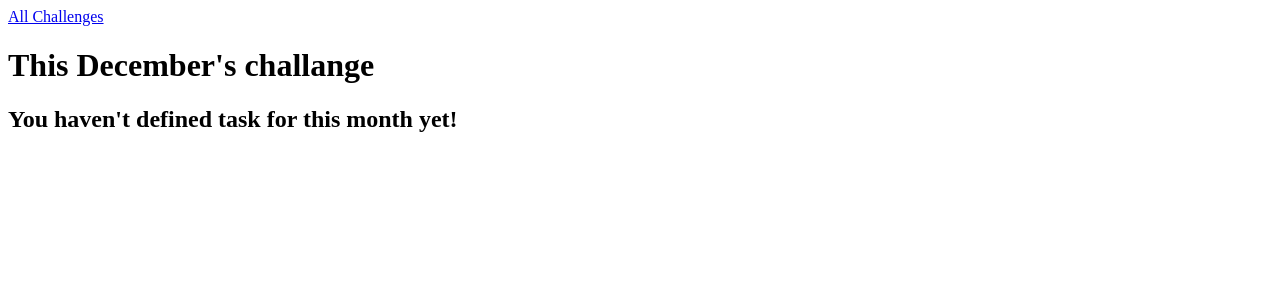
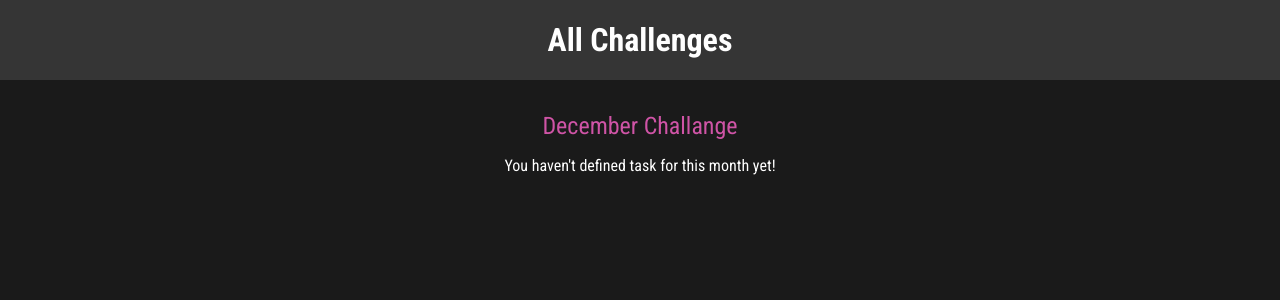
Before and after one commit to tomaszpuzio/monthly_challenges, a Django app: page /challenges/december in a window 1280 px wide. Shown: the top 300 px of the page. Run offline with Django 3.2, Linux system fonts and the light colour scheme.

Commit message:
Include more styling

```diff
--- /dev/null
+++ b/challenges/static/challenges/challenge.css
@@ -0,0 +1,22 @@
+h1,
+h2 {
+  text-align: center;
+  color: white;
+}
+
+h1 {
+  font-size: 1.5rem;
+  margin: 2rem 0 1rem 0;
+  font-weight: normal;
+  color: #cf54a6;
+}
+
+h2 {
+  font-size: 3rem;
+  font-weight: bold;
+}
+
+.fallback {
+  text-align: center;
+  color: white;
+}
--- /dev/null
+++ b/challenges/static/challenges/includes/header.css
@@ -0,0 +1,25 @@
+header {
+    width: 100%;
+    height: 5rem;
+    background-color: #353535;
+  }
+
+  header nav {
+    width: 100%;
+    height: 100%;
+    display: flex;
+    justify-content: center;
+    align-items: center;
+  }
+
+  header nav a {
+    color: white;
+    font-size: 2rem;
+    font-weight: bold;
+    text-decoration: none;
+  }
+
+  header nav a:hover,
+  header nav a:active {
+    color: #cf54a6;
+  }
--- a/challenges/templates/challenges/challenge.html
+++ b/challenges/templates/challenges/challenge.html
@@ -1,4 +1,10 @@
 {% extends "base.html" %}
+{% load static %}
+
+{% block css_files %}
+    <link rel="stylesheet" href="{% static "challenges/challenge.css" %}">
+    <link rel="stylesheet" href="{% static "challenges/includes/header.css" %}">
+{% endblock %}
 
 {% block page_title %}
 {{ month_name|title }} Challange
@@ -7,10 +13,10 @@
 {% block content %}
     {% include "challenges/includes/header.html" %}
 
-    <h1>This {{ month_name|title }}'s challange</h1>
+    <h1>{{ month_name|title }} Challange</h1>
     {% if text is not None %}
-    <h2>{{ text }}</h2>
+        <h2>{{ text }}</h2>
     {% else %}
-    <h2>You haven't defined task for this month yet!</h2>
+        <p class="fallback">You haven't defined task for this month yet!</p>
     {% endif %}
 {% endblock %}
--- a/challenges/templates/challenges/index.html
+++ b/challenges/templates/challenges/index.html
@@ -3,6 +3,7 @@
 
 {% block css_files %}
     <link rel="stylesheet" href="{% static "challenges/challenges.css" %}">
+    <link rel="stylesheet" href="{% static "challenges/includes/header.css" %}">
 {% endblock %}
 
 {% block page_title %}
--- a/monthly_challenges/settings.py
+++ b/monthly_challenges/settings.py
@@ -121,6 +121,9 @@ USE_TZ = True
 # https://docs.djangoproject.com/en/3.2/howto/static-files/
 
 STATIC_URL = '/static/'
+STATICFILES_DIRS = [
+    BASE_DIR / "static"
+]
 
 # Default primary key field type
 # https://docs.djangoproject.com/en/3.2/ref/settings/#default-auto-field
--- /dev/null
+++ b/static/styles.css
@@ -0,0 +1,10 @@
+@import url('https://fonts.googleapis.com/css2?family=Roboto+Condensed:wght@400;700&display=swap');
+
+html {
+  font-family: 'Roboto Condensed', sans-serif;
+}
+
+body {
+  margin: 0;
+  background-color: #1a1a1a;
+}
--- a/templates/base.html
+++ b/templates/base.html
@@ -1,3 +1,5 @@
+{% load static %}
+
 <!DOCTYPE html>
 <html lang="en">
 <head>
@@ -5,6 +7,7 @@
     <meta http-equiv="X-UA-Compatible" content="IE=edge">
     <meta name="viewport" content="width=device-width, initial-scale=1.0">
     <title>{% block page_title %}{% endblock %}</title>
+    <link rel="stylesheet" href="{% static "styles.css" %}">
     {% block css_files %}{% endblock %}
 </head>
 <body>
```
Also changed, not shown: challenges/static/challenges/challenges.css (+35 -1 lines).
